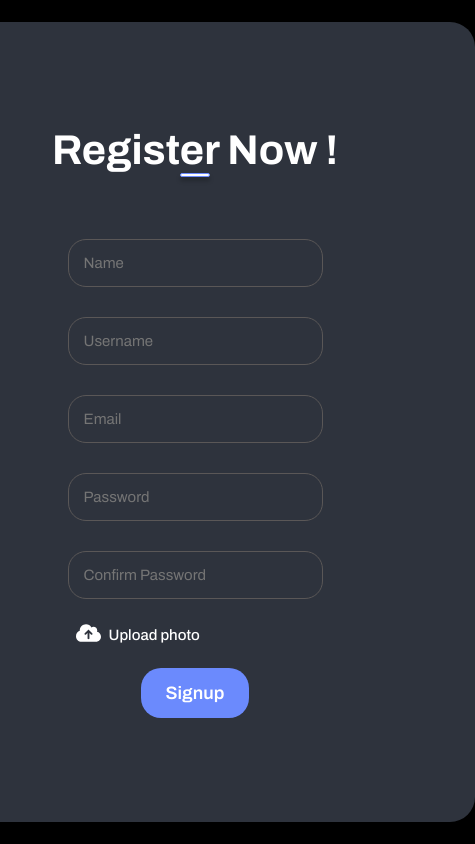
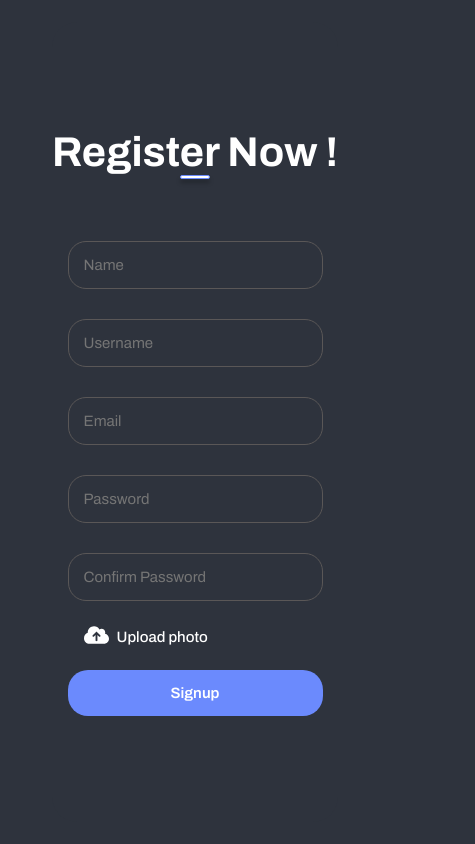
Before and after one commit to aakamshpm/chatify, a React (Vite) app: page /signup in a window 390 px wide. Shown: the whole page, 475 px wide, since content can reach past the window. Built offline with nearby package versions, Linux system fonts and the light colour scheme; no server answers.

Commit message:
form validation added

```diff
--- a/src/Components/Chats/Search.jsx
+++ b/src/Components/Chats/Search.jsx
@@ -1,4 +1,4 @@
-import { faMagnifyingGlass } from "@fortawesome/free-solid-svg-icons";
+import { faMagnifyingGlass, faRightFromBracket } from "@fortawesome/free-solid-svg-icons";
 import { FontAwesomeIcon } from "@fortawesome/react-fontawesome";
 import "./chats.scss";
 import { useState } from "react";
@@ -13,10 +13,11 @@ import {
   updateDoc,
   where,
 } from "firebase/firestore";
-import { db } from "../../utils/firebase";
+import { auth, db } from "../../utils/firebase";
 import { useAuth } from "../../Context/AuthContext";
 import { toast } from "react-toastify";
 import { useChatContext } from "../../Context/ChatContext";
+import { signOut } from "firebase/auth";
 
 const Search = () => {
   const [username, setUsername] = useState("");
@@ -25,10 +26,7 @@ const Search = () => {
   const { dispatch } = useChatContext();
 
   const handleSearch = async () => {
-    const q = query(
-      collection(db, "users"),
-      where("userName", "==", username)
-    );
+    const q = query(collection(db, "users"), where("userName", "==", username));
     try {
       const querySnapshot = await getDocs(q);
       if (!querySnapshot.empty) {
@@ -44,7 +42,7 @@ const Search = () => {
   };
 
   const handleSelect = async () => {
-    dispatch({ type: "CHANGE_USER", payload: user})
+    dispatch({ type: "CHANGE_USER", payload: user });
     const combinedId =
       currentUser.uid > user.uid
         ? currentUser.uid + user.uid
@@ -81,9 +79,20 @@ const Search = () => {
     setUsername("");
   };
 
+  const onLogout = () => {
+    signOut(auth)
+      .then(() => {
+        toast.info("Logged Out !");
+      })
+      .catch((error) => {
+        console.log(error);
+      });
+  };
+
   return (
     <>
       <div className="search-bar">
+        <div className="search-input">
           <FontAwesomeIcon
             icon={faMagnifyingGlass}
             size="2x"
@@ -97,6 +106,17 @@ const Search = () => {
             value={username}
             onChange={(e) => setUsername(e.target.value)}
           />
+        </div>
+
+        <div className="chat-options">
+          <img src={currentUser.photoURL} alt="" />
+          <FontAwesomeIcon
+          icon={faRightFromBracket}
+          style={{ color: "#a1a1a1", cursor: "pointer" }}
+          size="lg"
+          onClick={onLogout}
+        />
+        </div>
       </div>
       {user && (
         <div className="search-div" onClick={handleSelect}>
--- a/src/Components/Chats/chats.scss
+++ b/src/Components/Chats/chats.scss
@@ -10,18 +10,20 @@
     display: flex;
     align-items: center;
     justify-content: flex-start;
-    min-width: 100%;
+
+    .search-input {
+      display: flex;
 
       .search-icon {
         background-color: #2e343d;
-      padding: 0.52em;
+        padding: 17px;
         border-radius: 24px 0 0 24px;
         cursor: pointer;
       }
       input {
         background-color: #2e343d;
         font-size: 1.5em;
-      padding: 0.82em;
+        padding: 19.9px;
         outline: none;
         border: none;
         color: #fff;
@@ -31,6 +33,11 @@
         &::placeholder {
           color: #ffffff5e;
         }
+      }
+    }
+
+    .chat-options {
+      display: none;
     }
   }
 
@@ -117,12 +124,12 @@
     justify-content: center;
     align-items: center;
 
-    h2{
+    h2 {
       font-size: 35px;
       margin-top: 4em;
     }
 
-    p{
+    p {
       letter-spacing: 2px;
       margin-top: 1em;
     }
--- a/src/pages/Home/home.scss
+++ b/src/pages/Home/home.scss
@@ -1,8 +1,55 @@
+.home-page {
+  display: grid;
+  grid-template-columns: 0.7fr 3.3fr 8fr;
+  height: 100vh;
+  width: 100vw;
+  color: #fff;
+}
 
-.home-page{
-    display: grid;
-    grid-template-columns: 0.7fr 3.3fr 8fr;
-    height: 100vh;
+@media screen and (max-width: 600px) {
+  .sidebar {
+    display: none;
+  }
+
+  .chat-window {
+    display: none;
+  }
+
+  .chats {
     width: 100vw;
-    color: #fff;
+
+    .search-bar {
+      display: flex;
+      justify-content: space-between;
+      width: 100%;
+
+      .search-input {
+        display: flex;
+
+        .search-icon {
+          font-size: 19px;
+          padding: 19px;
+        }
+
+        input {
+          padding: 20px;
+          font-size: 16px;
+          width: 19rem;
+        }
+      }
+
+      .chat-options {
+        display: flex;
+        justify-content: center;
+        align-items: center;
+        gap: 1em;
+
+        img {
+          width: 40px;
+          height: 40px;
+          object-fit: cover;
+        }
+      }
+    }
+  }
 }
--- a/src/pages/Login/login.scss
+++ b/src/pages/Login/login.scss
@@ -69,7 +69,7 @@ body {
         outline: none;
         border: none;
         border-radius: 20px;
-        color: #fff;
+        color: #000;
         cursor: pointer;
       }
 
@@ -89,3 +89,17 @@ body {
     }
   }
 }
+
+@media screen and (max-width: 600px){
+  body {
+    display: flex;
+    justify-content: center;
+    align-items: center;
+    background-color: #2e333d;
+
+    .container {
+      width: max-content;
+    }
+
+  }
+}
--- a/src/pages/Signup/Signup.jsx
+++ b/src/pages/Signup/Signup.jsx
@@ -17,6 +17,7 @@ const Signup = () => {
   const [loading, setLoading] = useState(false);
   const navigate = useNavigate();
   const [img, setImg] = useState(null);
+  const [errors, setErrors] = useState({});
 
   useEffect(() => {
     fetch(profile)
@@ -31,13 +32,9 @@ const Signup = () => {
       });
   }, []);
 
-  const onSignup = (e) => {
-    e.preventDefault();
+  const onSignup = (displayName, userName, email, password) => {
     setLoading(true);
-    const displayName = e.target[0].value;
-    const userName = e.target[1].value;
-    const email = e.target[2].value;
-    const password = e.target[3].value;
+    console.log(displayName);
 
     createUserWithEmailAndPassword(auth, email, password)
       .then((userCredential) => {
@@ -77,6 +74,51 @@ const Signup = () => {
       });
   };
 
+  const validateForm = (e) => {
+    e.preventDefault();
+    const displayName = e.target[0].value.trim();
+    const userName = e.target[1].value.trim();
+    const email = e.target[2].value.trim();
+    const password = e.target[3].value.trim();
+    const confirmPassword = e.target[4].value.trim();
+
+    const newErrors = {};
+
+    if (displayName === "") {
+      newErrors.displayName = "Enter your name";
+    } else if (!/^[A-Za-z]+$/.test(displayName)) {
+      newErrors.displayName = "Enter a valid name!";
+    }
+
+    if (userName === "") {
+      newErrors.userName = "Enter a username";
+    }
+
+    if (email === "") {
+      newErrors.email = "Enter email";
+    } else if (!/^[^\s@]+@[^\s@]+\.[^\s@]+$/.test(email)) {
+      newErrors.email = "Enter a valid email!";
+    }
+
+    if (password === "") {
+      newErrors.password = "Enter a password";
+    } else if (
+      !/(?=.*[a-z])(?=.*[A-Z])(?=.*\d)(?=.*[!@#$%^&*()])[A-Za-z\d!@#$%^&*()]{8,}/.test(
+        password
+      )
+    ) {
+      newErrors.password = "Entet a valid password!";
+    }
+
+    if(password !== confirmPassword) {
+      newErrors.confirmPassword = "Passwords doesn't match!"
+    }
+
+    setErrors(newErrors);
+
+    Object.keys(newErrors).length === 0 && onSignup(displayName, userName, email, password);
+   };
+
   return (
     <div className="register">
       <div className="signup-header">
@@ -84,12 +126,22 @@ const Signup = () => {
         <h2>Register Now !</h2>
         <div />
       </div>
-      <form onSubmit={onSignup}>
+      <form onSubmit={validateForm}>
         <input type="text" placeholder="Name" />
+        {errors.displayName && <span>{errors.displayName}</span>}
+
         <input type="text" placeholder="Username" />
+        {errors.userName && <span>{errors.userName}</span>}
+
         <input type="email" placeholder="Email" />
+        {errors.email && <span>{errors.email}</span>}
+
         <input type="password" placeholder="Password" />
+        {errors.password && <span>{errors.password}</span>}
+
         <input type="password" placeholder="Confirm Password" />
+        {errors.confirmPassword && <span>{errors.confirmPassword}</span>}
+
         <input
           onChange={(e) => setImg(e.target.files[0])}
           type="file"
--- a/src/pages/Signup/signup.scss
+++ b/src/pages/Signup/signup.scss
@@ -32,7 +32,6 @@
   form {
     display: flex;
     flex-direction: column;
-    align-items: center;
 
     input {
       padding: 1em;
@@ -47,6 +46,12 @@
     }
     input:focus {
       border: 1px solid #fff;
+    }
+
+    span {
+      margin: 0.6em 0 0 0.4em;
+      font-size: 15px;
+      color: #ff0000;
     }
     label {
       margin: 1.5em 0 0 1em;
@@ -65,6 +70,7 @@
 
     button {
       display: flex;
+      justify-content: center;
       align-items: center;
       padding: 15px 25px;
       margin-top: 25px;
@@ -81,10 +87,15 @@
         margin-right: 0.5em;
         animation: spin 0.7s linear infinite;
       }
+
+      span {
+        margin: 0;
+        color: #fff;
+      }
     }
 
     button:hover {
-      background-color: #4e71f0;
+      background-color: #4066ef;
     }
   }
 }
@@ -97,3 +108,9 @@
     transform: rotate(360deg);
   }
 }
+
+@media screen and (max-width: 650px) {
+  .register {
+    width: max-content;
+  }
+}
```
Lines whose indentation alone changed are shown as unchanged.
